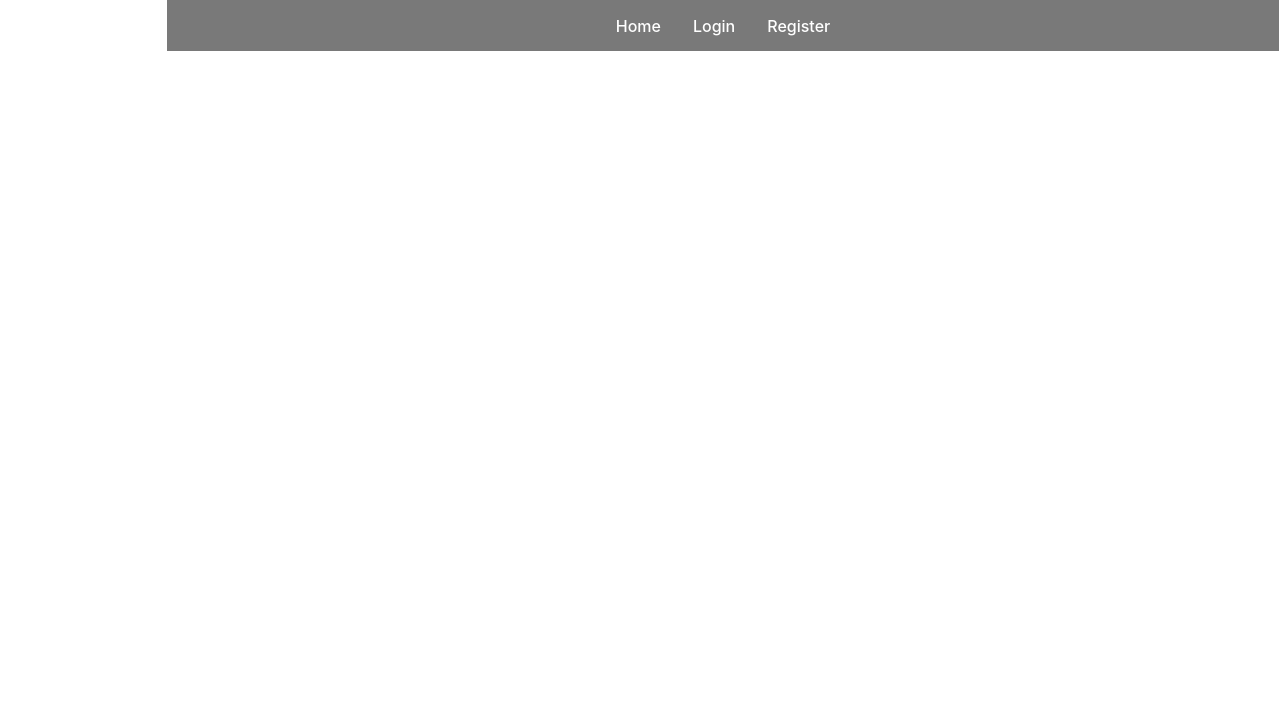
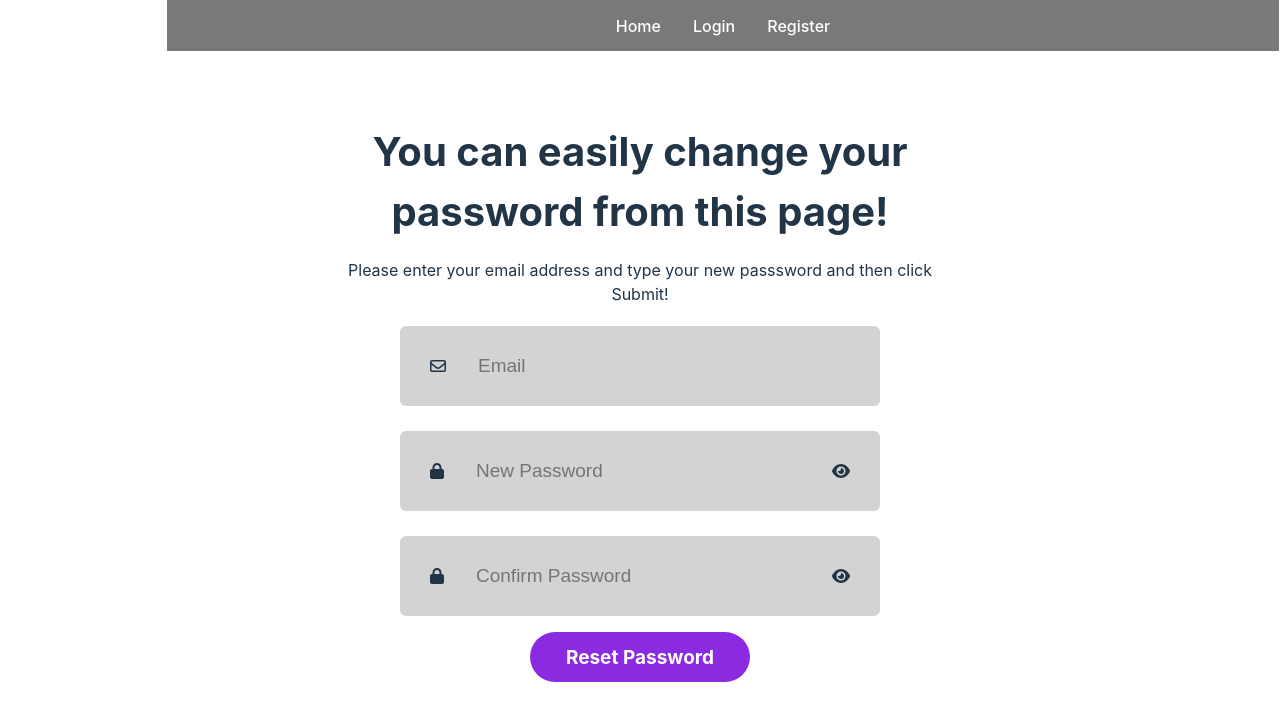
Before and after one commit to CryptoWorldLtd/CryptoNews, a React (Vite) app in the folder CryptoWorld.News/cryptoworld.news.client/: page /ResetPassword in a window 1280 px wide. Before the commit this address had no page. Shown: the top 720 px of the page. Built offline with nearby package versions, Linux system fonts and the light colour scheme.

Commit message:
Added ResetPassword  component to FrontEnd

```diff
--- a/CryptoWorld.News/cryptoworld.news.client/src/App.jsx
+++ b/CryptoWorld.News/cryptoworld.news.client/src/App.jsx
@@ -6,6 +6,7 @@ import Home from './Pages/Home';
 import Login from './Pages/Login';
 import Register from './Pages/Register';
 import ForgotPassword from './Pages/ForgotPassword';
+import ResetPassword from './Pages/ResetPassword';
 
 
 function App() {
@@ -18,6 +19,7 @@ function App() {
                     <Route path="/Login" element={<Login />} />
                     <Route path="/Register" element={<Register />} />
                     <Route path="/ForgotPassword" element={<ForgotPassword />} />
+                    <Route path="/ResetPassword" element={<ResetPassword />} />
                 </Routes>
 
             </Router>
--- /dev/null
+++ b/CryptoWorld.News/cryptoworld.news.client/src/Pages/ResetPassword.css
@@ -0,0 +1,95 @@
+body div{
+    margin: 0 auto;
+   }
+.container{
+    display: flex;
+    flex-direction: column;
+    width: 600px;
+    margin: 0 auto;
+    margin-top: 10px;
+    background: #fff;
+    padding-bottom: 10px;
+}
+.header{
+    display: flex;
+    flex-direction: column;
+    text-align: center;
+    gap: 9px;
+    width: 100%;
+    margin-top: 20px;
+    align-content: center;
+}
+.text{
+    font-size: 40px;
+    font-weight: 700;
+}
+.underline{
+    width: 100px;
+    height: 6px;
+    background:black;
+    border-radius: 9px;
+    width: auto;
+
+}
+.inputs{
+    margin-top: 20px;
+    display: flex;
+    flex-direction: column;
+    gap: 25px;
+}
+.input{
+    display: flex;
+    align-items: center;
+    margin:auto;
+    width: 480px;
+    height: 80px;
+    background: lightgray;
+    border-radius: 6px;
+}
+.input i{
+    margin: 0 30px;
+}
+
+.input input{
+    height: 50px;
+    width: 400px;
+    background: transparent;
+    border: none;
+    outline: none;
+    color: #797979;
+    font-size: 19px;
+
+}
+.forgot-password{
+    padding-left: 62px;
+    margin-top: 27px;
+    color: lightgray;
+    font-size: 18px;
+}
+.forgot-password span{
+    color:blue;
+    cursor: pointer;
+}
+.submit-container{
+    display: flex;
+    gap: 20px;
+    margin: 1rem auto;
+    justify-content: center;
+}
+.submit{
+    display: flex;
+    justify-content: center;
+    align-items: center;
+    width: 220px;
+    height: 50px;
+    color: white;
+    background: blueviolet;
+    border-radius: 50px;
+    font-size: 19px;
+    font-weight: 700;
+    cursor:pointer
+}
+.gray{
+    background: #eaeaea;
+    color: #676767;
+}
--- /dev/null
+++ b/CryptoWorld.News/cryptoworld.news.client/src/Pages/ResetPassword.jsx
@@ -0,0 +1,112 @@
+import React, { useState } from 'react';
+import axios from 'axios';
+import {  faEnvelope } from '@fortawesome/free-regular-svg-icons';
+import { FontAwesomeIcon } from '@fortawesome/react-fontawesome';
+import { faUser, faLock , faEye, faEyeSlash} from '@fortawesome/free-solid-svg-icons';
+import { useNavigate } from "react-router-dom";
+import './ResetPassword.css';
+
+const ForgotPassword = () => {
+    const [email, setEmail] = useState('');
+    const [password, setPassword] = useState('');
+    const [confirmPassword, setConfirmPassword] = useState('');
+    const [message, setMessage] = useState('');
+    const [error, setError] = useState('');
+    const [showPassword, setShowPassword] = useState(false);
+
+    const navigate = useNavigate();
+
+    const handlePasswordVisibility = () => {
+      setShowPassword(!showPassword);
+    };
+
+    const handleSubmit = async (e) =>{
+        e.preventDefault();
+        setMessage('');
+        setError('');
+
+        try {
+            console.log('Submiting:', {email});
+            const response = await axios.post('https://localhost:7249/Account/forgotpassword',{
+                email
+              }, {
+                headers: {
+                  'Content-Type': 'application/json'
+                }
+              });
+              console.log('Response:', response.data);
+              navigate("/");
+            alert('If the email is registered in our system you will receive reser passowrd link on this email!')
+        } catch (error) {
+            console.log(error.message);
+            alert('An error occurred while requesting the password reset.');
+        }
+    }
+
+    return (
+      <div className="container">
+        <div className="header">
+          <div className="text">
+            You can easily change your password from this page!
+          </div>
+        </div>
+
+        <div>
+          <p>Please enter your email address and type your new passsword and then click Submit!</p>
+          <form onSubmit={handleSubmit}>
+            <div className="inputs">
+              <div className="input">
+                <i>
+                  <FontAwesomeIcon icon={faEnvelope} />
+                </i>
+                <input
+                  type="email"
+                  placeholder="Email"
+                  value={email}
+                  onChange={(e) => setEmail(e.target.value)}
+                  required
+                />
+              </div>
+              <div className="input">
+            <i>
+              <FontAwesomeIcon icon={faLock} />
+            </i>
+            <input
+              type={showPassword ? "text" : "password"}
+              placeholder="New Password"
+              value={password}
+              onChange={(e) => setPassword(e.target.value)}
+            />
+            <i onClick={handlePasswordVisibility} className='toggle-password'>
+              <FontAwesomeIcon icon={showPassword ? faEyeSlash : faEye}/>
+            </i>
+          </div>
+          <div className="input">
+            <i>
+              <FontAwesomeIcon icon={faLock} />
+            </i>
+            <input
+              type={showPassword ? "text" : "password"}
+              placeholder="Confirm Password"
+              value={password}
+              onChange={(e) => setPassword(e.target.value)}
+            />
+            <i onClick={handlePasswordVisibility} className='toggle-password'>
+              <FontAwesomeIcon icon={showPassword ? faEyeSlash : faEye}/>
+            </i>
+          </div>
+            </div>
+            <div className="submit-container">
+              <button type="submit" className="submit">
+                Reset Password
+              </button>
+            </div>
+          </form>
+          {message && <p>{message}</p>}
+          {error && <p style={{ color: "red" }}>{error}</p>}
+        </div>
+      </div>
+    );
+
+};
+export default ForgotPassword;
```
Also changed, not shown: 1 other file (tests, documents, lock files or other folders).
